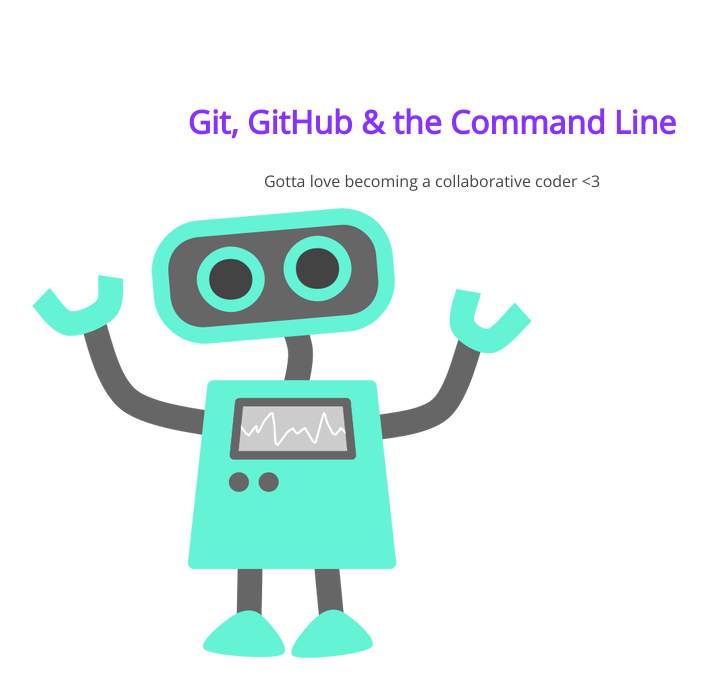
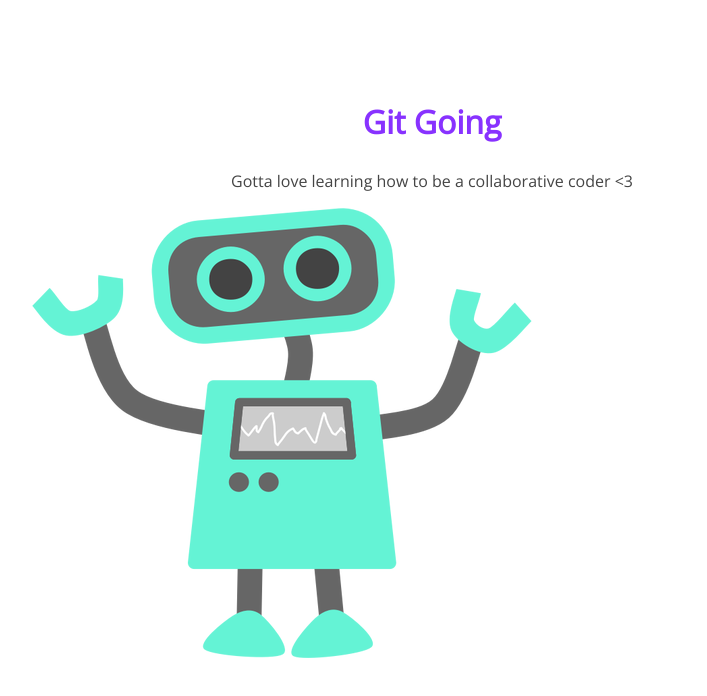
Before and after one commit to ellepetruccelli/105-project, a plain HTML site: page index.html in a window 1280 px wide. Shown: the whole page, without its empty margins (208-915 px from the left). Drawn offline with nearby package versions, Linux system fonts and the light colour scheme.

Commit message:
changed h1 and p text

```diff
--- a/index.html
+++ b/index.html
@@ -8,8 +8,8 @@
 </head>
 <body>
 	<section>
-		<h1>Git, GitHub & the Command Line</h1>
-		<p>Gotta love becoming a collaborative coder <3</p>
+		<h1>Git Going</h1>
+		<p>Gotta love learning how to be a collaborative coder <3</p>
 		<img src="img/happy-blue-robot.png">
 	</section>
 </body>
```
